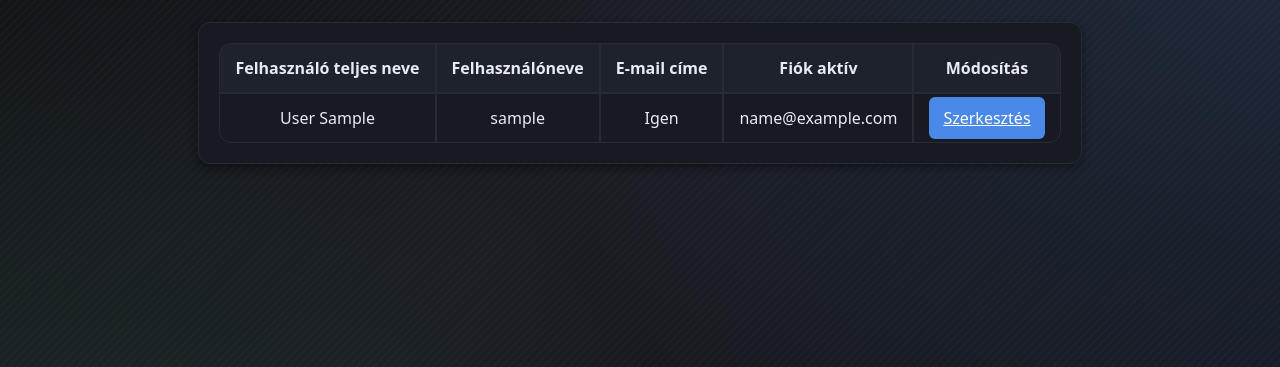
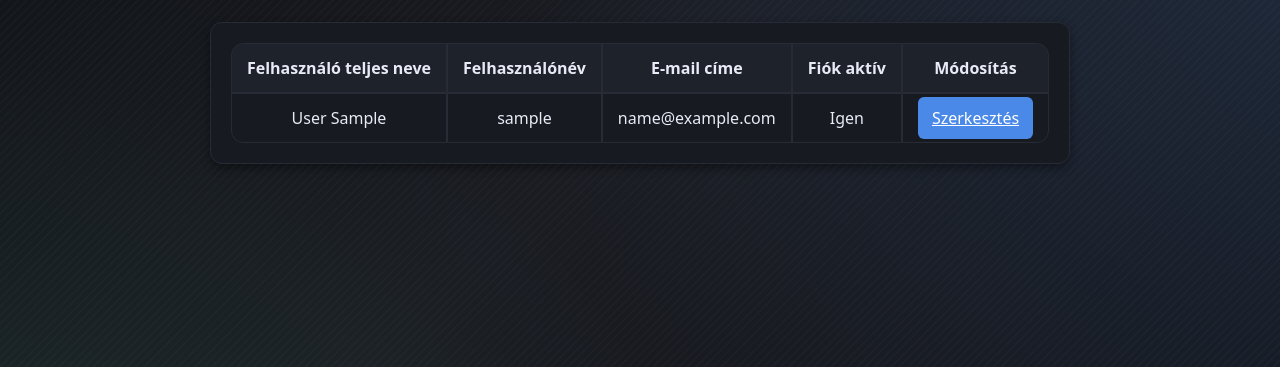
Before and after one commit to mzsl03/webshop, a Django app: page /user_list/ in a window 1280 px wide. Shown: the part 53-420 px from the top of the page. Run offline with Django 5.2, Linux system fonts and the light colour scheme; the visitor is signed in with stand-in values (Sample User, id 1); data comes from the database, SQL or seed files in the repository.

Commit message:
fix: headers now show correct label for columns

```diff
--- a/core_webshop/phoneshop/templates/users_list.html
+++ b/core_webshop/phoneshop/templates/users_list.html
@@ -10,7 +10,7 @@
         <table class="user-list">
             <tr class="user-head">
                 <th>Felhasználó teljes neve</th>
-                <th>Felhasználóneve</th>
+                <th>Felhasználónév</th>
                 <th>E-mail címe</th>
                 <th>Fiók aktív</th>
                 <th>Módosítás</th>
@@ -19,8 +19,8 @@
                 <tr class="user-item">
                     <td>{{ user.last_name }} {{ user.first_name }}</td>
                     <td>{{ user.username }}</td>
+                    <td>{{ user.email }}</td>
                     <td>{% if user.is_active %}Igen{% else %}Nem{% endif %}</td>
-                    <td>{{ user.email }}</td>
                     <td>
                         <a href="{% url 'update_user' user.id %}" class="btn btn-warning btn-sm">
                             Szerkesztés
```
